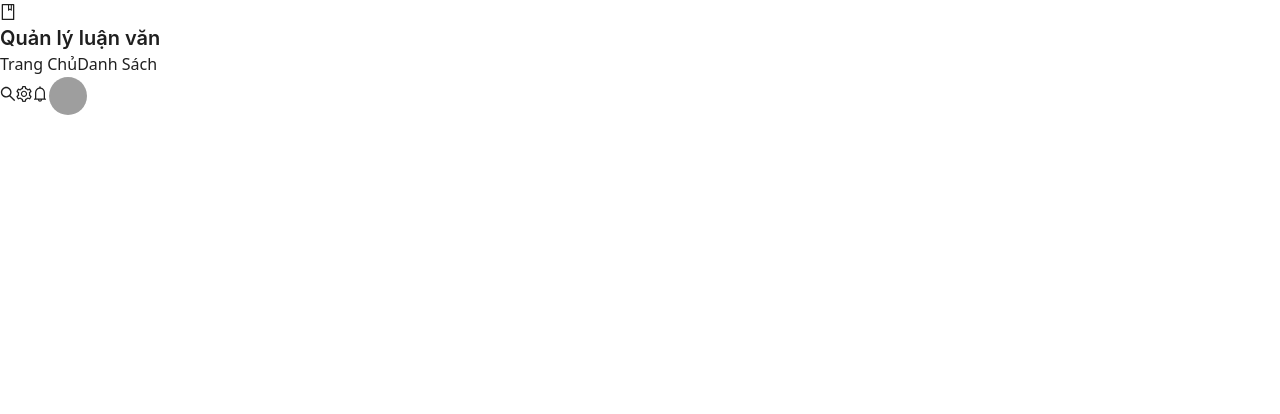
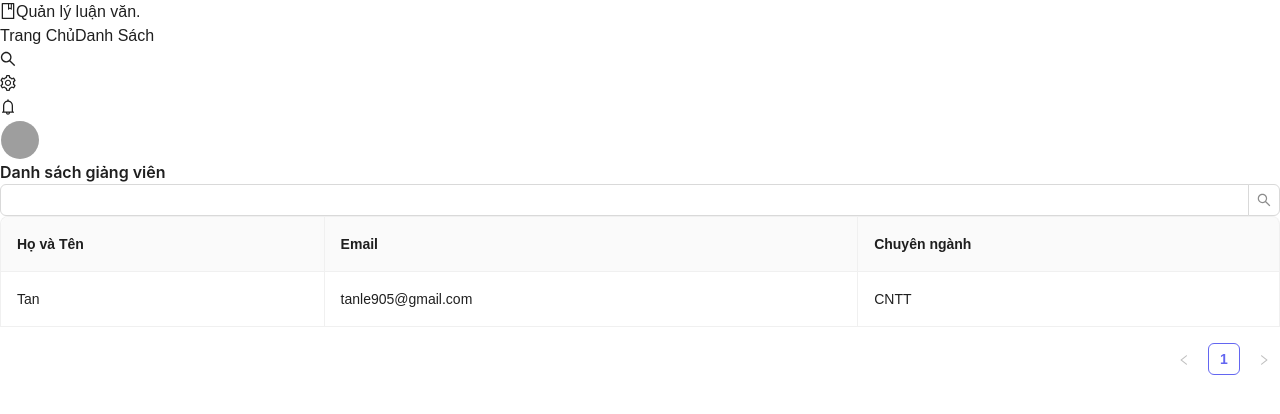
Before and after one commit to Tanle905/quan-ly-luan-van.fe, a Next.js app: page / in a window 1280 px wide. Shown: the top 414 px of the page. Built offline with nearby package versions, Linux system fonts and the light colour scheme; grey boxes are pictures that could not be loaded.

Commit message:
done teacher list

```diff
--- a/components/atoms/header/header-brand.atom.tsx
+++ b/components/atoms/header/header-brand.atom.tsx
@@ -5,11 +5,9 @@ export function AtomHeaderBrand(props: any) {
   const { Content } = Layout;
 
   return (
-    <Content className="flex">
+    <Content className="flex text-center">
       <BookOutlined className="text-3xl mr-2" />
-      <Typography.Title style={{ margin: 0 }} level={4}>
-        Quản lý luận văn
-      </Typography.Title>
+      <span className="inline-block text-xl font-semibold my-2">Quản lý luận văn.</span>
     </Content>
   );
 }
--- a/components/atoms/header/header-nav-link.tom.tsx
+++ b/components/atoms/header/header-nav-link.tom.tsx
@@ -1,6 +1,6 @@
-import { Typography } from "antd";
-import { icons } from "antd/es/image/PreviewGroup";
+import { Layout } from "antd";
 import Link from "next/link";
+import { useRouter } from "next/router";
 
 interface AtomHeaderNavLinkProps {
   title: string;
@@ -13,8 +13,18 @@ export function AtomHeaderNavLink({
   href,
   icon,
 }: AtomHeaderNavLinkProps) {
+  const router = useRouter();
+  const isActive = router.pathname === href;
+  const active = `text-gray-100 bg-indigo-600 hover:bg-indigo-500`;
+  const inactive = `text-gray-800 hover:bg-indigo-500`;
+
   return (
-    <Link className="no-underline text-center inline-block" href={href}>
+    <Link
+      className={`group rounded-md my-2 py-1 px-2 ${
+        isActive ? active : inactive
+      }  text-sm no-underline inline-block m-0 hover:text-gray-100 transition-all`}
+      href={href}
+    >
       {icon && icon}
       {title}
     </Link>
--- a/components/atoms/icon/icon-header.atom.tsx
+++ b/components/atoms/icon/icon-header.atom.tsx
@@ -1,7 +1,13 @@
+import { Layout } from "antd";
+
 interface AtomIconHeaderProps {
   icon: any;
 }
 
 export function AtomIconHeader({ icon }: AtomIconHeaderProps) {
-  return icon;
+  return (
+    <Layout.Content className="flex justify-center items-center p-1 w-6 h-6 hover:bg-indigo-600 hover:text-gray-100 transition-all cursor-pointer rounded-md">
+      {icon}
+    </Layout.Content>
+  );
 }
--- a/components/molecules/header/header-right.module.tsx
+++ b/components/molecules/header/header-right.module.tsx
@@ -13,7 +13,7 @@ interface MCHeaderRightProps {
 
 export function MCHeaderRight({ styles }: MCHeaderRightProps) {
   return (
-    <Layout.Content className="flex space-x-4" style={styles}>
+    <Layout.Content className="flex space-x-4 py-2" style={styles}>
       <AtomIconHeader icon={<SearchOutlined />} />
       <AtomIconHeader icon={<SettingOutlined />} />
       <AtomIconHeader icon={<BellOutlined />} />
--- /dev/null
+++ b/components/organisms/table/teacher-table.organism.tsx
@@ -0,0 +1,46 @@
+import { Input, Layout, Table, Tag, Typography } from "antd";
+import { teacherListConfig } from "../../../config/student/teacher-list-config";
+
+const mockData = [
+  {
+    key: 1,
+    name: "Tan",
+    email: "tanle905@gmail.com",
+    major: "CNTT",
+  },
+];
+
+interface OGTeacherTableProps {}
+
+export function OGTeacherTable({}: OGTeacherTableProps) {
+  return (
+    <Layout.Content className="mx-20 px-5 bg-white rounded-md shadow-md">
+      <Layout.Content className="mt-20">
+        <Layout.Content className="flex justify-between space-x-5 px-1 py-5">
+          <Layout.Content className="flex items-center space-x-5">
+            <Typography.Title
+              level={5}
+              style={{ marginBottom: 0 }}
+              className="m-0"
+            >
+              {teacherListConfig.title}
+            </Typography.Title>
+            {teacherListConfig.subTitle && (
+              <Tag className="rounded-lg">{teacherListConfig.subTitle}</Tag>
+            )}
+          </Layout.Content>
+          <Layout.Content className="flex items-center">
+            {teacherListConfig.search && <Input.Search />}
+            {teacherListConfig.extraComponent &&
+              teacherListConfig.extraComponent.map((component) => component)}
+          </Layout.Content>
+        </Layout.Content>
+        <Table
+          bordered
+          columns={teacherListConfig.table.columns}
+          dataSource={mockData}
+        />
+      </Layout.Content>
+    </Layout.Content>
+  );
+}
--- /dev/null
+++ b/config/student/teacher-list-config.ts
@@ -0,0 +1,24 @@
+import { TableConfig } from "./interface/table-config.interface";
+
+export const teacherListConfig: TableConfig = {
+  apiEndpoint: "",
+  title: "Danh sách giảng viên",
+  search: true,
+  extraComponent: [],
+  table: {
+    columns: [
+      {
+        title: "Họ và Tên",
+        dataIndex: "name",
+      },
+      {
+        title: "Email",
+        dataIndex: "email",
+      },
+      {
+        title: "Chuyên ngành",
+        dataIndex: "major",
+      },
+    ],
+  },
+};
--- a/pages/index.tsx
+++ b/pages/index.tsx
@@ -1,6 +1,7 @@
 import { Layout } from "antd";
 import Head from "next/head";
 import { OGHeader } from "../components/organisms/header/header.organism";
+import { OGTeacherTable } from "../components/organisms/table/teacher-table.organism";
 
 export default function Home() {
   const { Content, Header } = Layout;
@@ -15,6 +16,9 @@ export default function Home() {
       </Head>
       <Content className="h-screen bg-gray-100">
         <OGHeader />
+        <Content className="mt-16">
+          <OGTeacherTable />
+        </Content>
       </Content>
     </>
   );
--- a/pages/login/index.tsx
+++ b/pages/login/index.tsx
@@ -83,7 +83,7 @@ export default function Home() {
                   </Content>
                 </Col>
                 <Col>
-                  <Link style={{ color: INDIGO_600 }}>Quên mật khẩu?</Link>
+                  <Link className="text-indigo-600">Quên mật khẩu?</Link>
                 </Col>
               </Row>
               <Button
--- a/styles/globals.css
+++ b/styles/globals.css
@@ -1,5 +1,5 @@
-html {
-  font-family: Montserrat;
+* {
+  font-family: Arial, Helvetica, sans-serif;
 }
 
 body {
```
Also changed, not shown: config/student/interface/table-config.interface.ts (added, +14 -0 lines).
